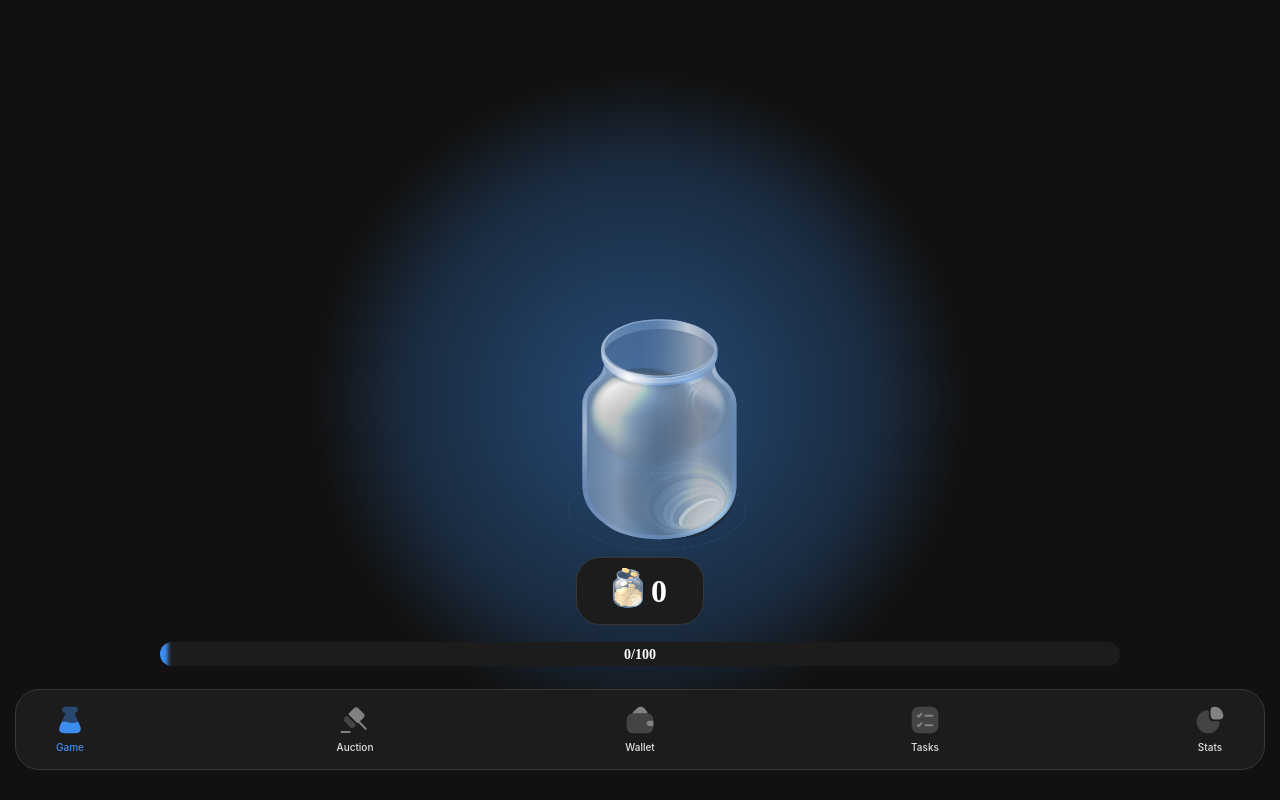
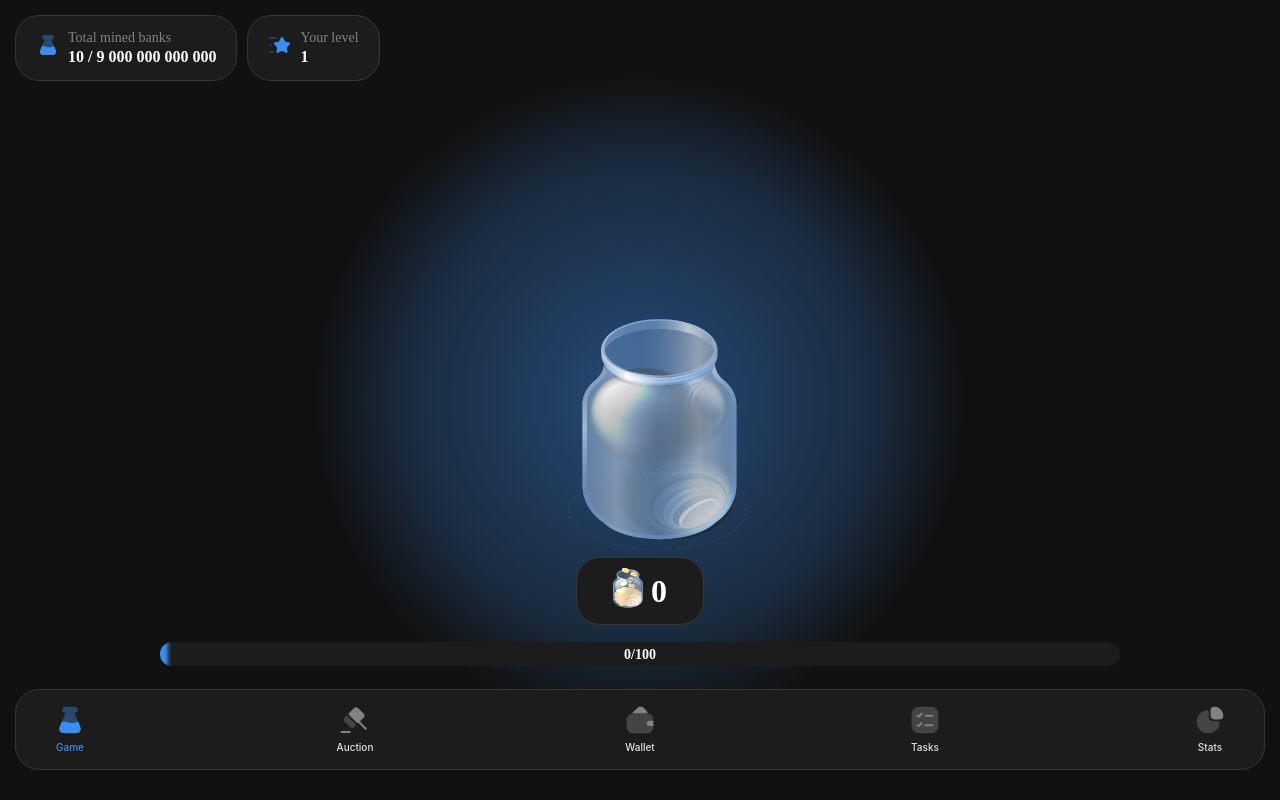
Before and after one commit to denyss20/versel-test-bot, a React (Vite) app: page / in a window 1280 px wide. Built offline with nearby package versions, Linux system fonts and the light colour scheme.

Commit message:
Created a reusable InfoRow component; Place two components on top of the GamePage

```diff
--- /dev/null
+++ b/src/ui/components/info-row/InfoRow.tsx
@@ -0,0 +1,20 @@
+import "./info-row.css";
+
+interface InfoRowProps {
+  icon: React.ReactNode;
+  label: string;
+  value: string | number;
+}
+
+const InfoRow: React.FC<InfoRowProps> = ({ icon, label, value }) => (
+  <div className="info-row">
+    <span className="info-row-icon">{icon}</span>
+
+    <div className="info-row-right-block">
+      <span className="info-row-label">{label}</span>
+      <span className="info-row-value">{value}</span>
+    </div>
+  </div>
+);
+
+export default InfoRow;
--- /dev/null
+++ b/src/ui/components/info-row/info-row.css
@@ -0,0 +1,43 @@
+.info-row {
+  height: 66px;
+  padding: 16px 0px 0px 0px;
+  display: flex;
+  flex-direction: row;
+  justify-content: flex-start;
+  align-items: center;
+  gap: 8px;
+
+  border-radius: 24px 0px 0px 0px;
+  background: #1c1c1d;
+  border: 1px solid #373739;
+  border-radius: 24px;
+  padding: 14px 20px;
+  box-sizing: border-box;
+}
+
+.info-row-icon {
+}
+
+.info-row-right-block {
+  display: flex;
+  flex-direction: column;
+  gap: 4px;
+}
+
+.info-row-label {
+  font-family: Montserrat;
+  font-size: 14px;
+  font-weight: 400;
+  line-height: 14px;
+  text-align: left;
+  color: #828282;
+}
+
+.info-row-value {
+  font-family: Montserrat;
+  font-size: 16px;
+  font-weight: 600;
+  line-height: 16px;
+  text-align: left;
+  color: white;
+}
--- a/src/ui/pages/game/GamePage.tsx
+++ b/src/ui/pages/game/GamePage.tsx
@@ -1,13 +1,16 @@
-import { useEffect, useState } from "react";
+import { useEffect, useState, useMemo } from "react";
 
 import useGetUserData from "@hooks/api/get/useGetUserData";
 
 import { useTelegramContext } from "@context/useTelegramContext";
 
+import InfoRow from "@ui/components/info-row/InfoRow";
 import ProgressBar from "./components/ProgressBar";
 import TokensCount from "@ui/components/tokens-count/TokensCount";
 
 import BankaIcon from "./assets/BankaIcon";
+import GlassIcon from "./assets/GlassIcon";
+import StarIcon from "./assets/StarIcon";
 
 import "./game-page.css";
 
@@ -25,10 +28,24 @@ function GamePage() {
     }
   }, [webApp]);
 
+  const renderTopInfoRows = useMemo(() => {
+    return (
+      <div className="top-info-rows">
+        <InfoRow
+          icon={<GlassIcon />}
+          label="Total mined banks"
+          value={"10 / 9 000 000 000 000"}
+        />
+        <InfoRow icon={<StarIcon />} label="Your level" value={1} />
+      </div>
+    );
+  }, []);
+
   /* Render */
   return (
     <div className="game-page">
-      <div>
+      {renderTopInfoRows}
+
       <div className="banka-icon-wrapper">
         <BankaIcon onClick={() => setCount((count) => count + 1)} />
       </div>
@@ -38,7 +55,6 @@ function GamePage() {
         <ProgressBar progress={count} max={100} />
       </div>
     </div>
-    </div>
   );
 }
 
--- /dev/null
+++ b/src/ui/pages/game/assets/GlassIcon.tsx
@@ -0,0 +1,20 @@
+const SvgComponent = (props: any) => (
+  <svg
+    xmlns="http://www.w3.org/2000/svg"
+    width={24}
+    height={24}
+    fill="none"
+    {...props}
+  >
+    <path
+      fill="#3D8DEE"
+      d="M15.84 22H8.16c-4.19 0-5.02-2.53-3.66-5.61l1.44-3.27S9 13 12 14c3 1 5.83-.89 5.83-.89l.19-.12 1.49 3.41c1.34 3.08.46 5.6-3.67 5.6Z"
+    />
+    <path
+      fill="#3D8DEE"
+      d="m18.02 12.99-.19.12S15 15 12 14c-3-1-6.06-.88-6.06-.88l2.8-6.38h-.3c-.65 0-1.25-.26-1.68-.69A2.375 2.375 0 0 1 8.44 2h7.11c.66 0 1.25.27 1.68.7.56.56.85 1.38.63 2.25-.26 1.08-1.3 1.79-2.42 1.79h-.16l2.74 6.25Z"
+      opacity={0.4}
+    />
+  </svg>
+);
+export default SvgComponent;
--- /dev/null
+++ b/src/ui/pages/game/assets/StarIcon.tsx
@@ -0,0 +1,20 @@
+const SvgComponent = (props: any) => (
+  <svg
+    xmlns="http://www.w3.org/2000/svg"
+    width={24}
+    height={24}
+    fill="none"
+    {...props}
+  >
+    <path
+      fill="#3D8DEE"
+      d="m15.39 5.21 1.41 2.82c.19.39.7.76 1.13.84l2.55.42c1.63.27 2.01 1.45.84 2.63l-1.99 1.99c-.33.33-.52.98-.41 1.45l.57 2.46c.45 1.94-.59 2.7-2.3 1.68l-2.39-1.42c-.43-.26-1.15-.26-1.58 0l-2.39 1.42c-1.71 1.01-2.75.26-2.3-1.68l.57-2.46c.11-.46-.08-1.11-.41-1.45L6.7 11.92c-1.17-1.17-.79-2.35.84-2.63l2.55-.42c.43-.07.94-.45 1.13-.84l1.41-2.82c.75-1.53 1.99-1.53 2.76 0Z"
+    />
+    <path
+      fill="#3D8DEE"
+      d="M8 5.75H2c-.41 0-.75-.34-.75-.75s.34-.75.75-.75h6c.41 0 .75.34.75.75s-.34.75-.75.75ZM5 19.75H2c-.41 0-.75-.34-.75-.75s.34-.75.75-.75h3c.41 0 .75.34.75.75s-.34.75-.75.75ZM3 12.75H2c-.41 0-.75-.34-.75-.75s.34-.75.75-.75h1c.41 0 .75.34.75.75s-.34.75-.75.75Z"
+      opacity={0.4}
+    />
+  </svg>
+);
+export default SvgComponent;
--- a/src/ui/pages/game/game-page.css
+++ b/src/ui/pages/game/game-page.css
@@ -6,6 +6,18 @@
 
   width: 100vw;
   height: 100vh;
+}
+
+.top-info-rows {
+  position: absolute;
+  top: 15px;
+  left: 15px;
+  width: 100%;
+
+  display: flex;
+  flex-direction: row;
+  justify-content: flex-start;
+  gap: 10px;
 }
 
 .banka-icon-wrapper {
```
Lines whose indentation alone changed are shown as unchanged.
